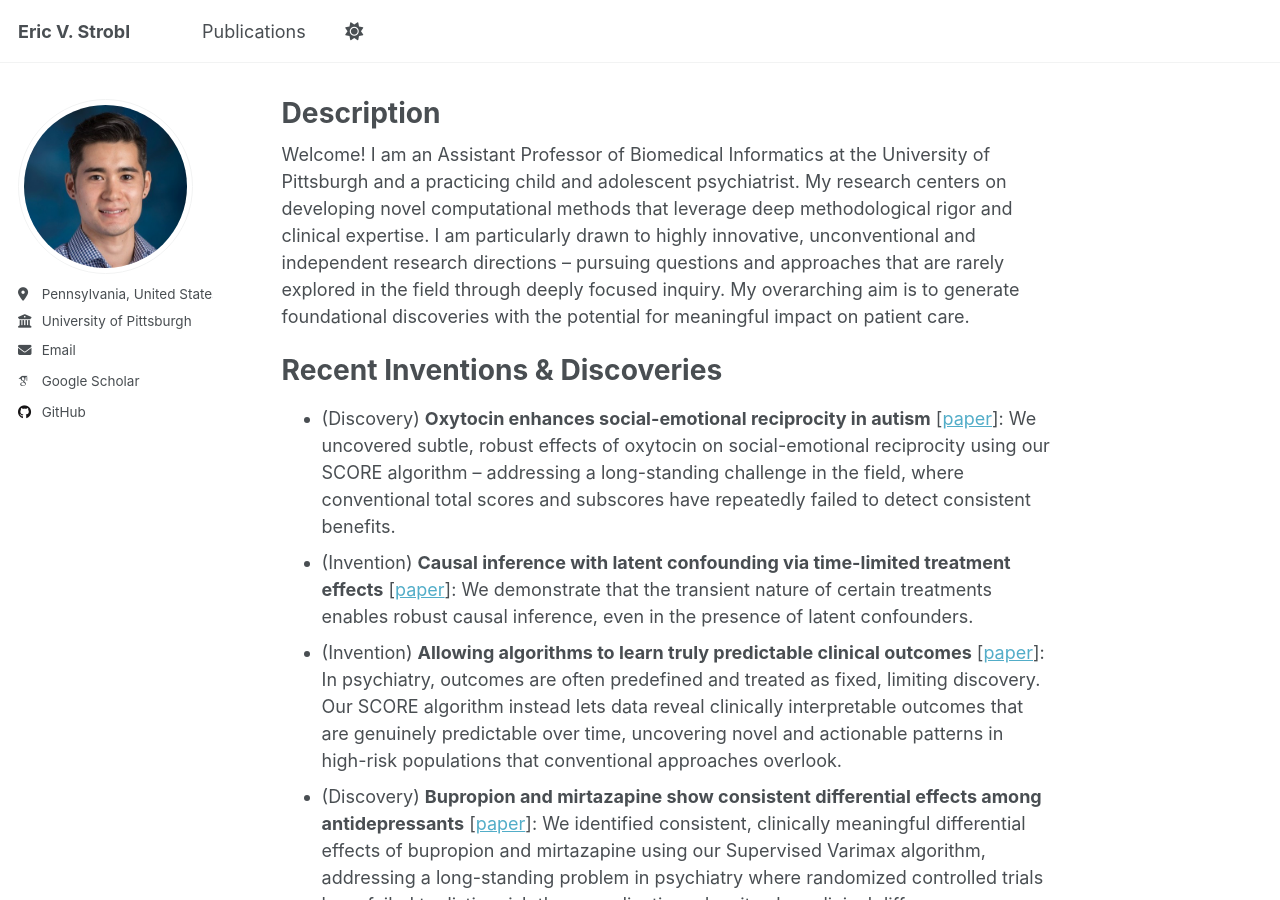
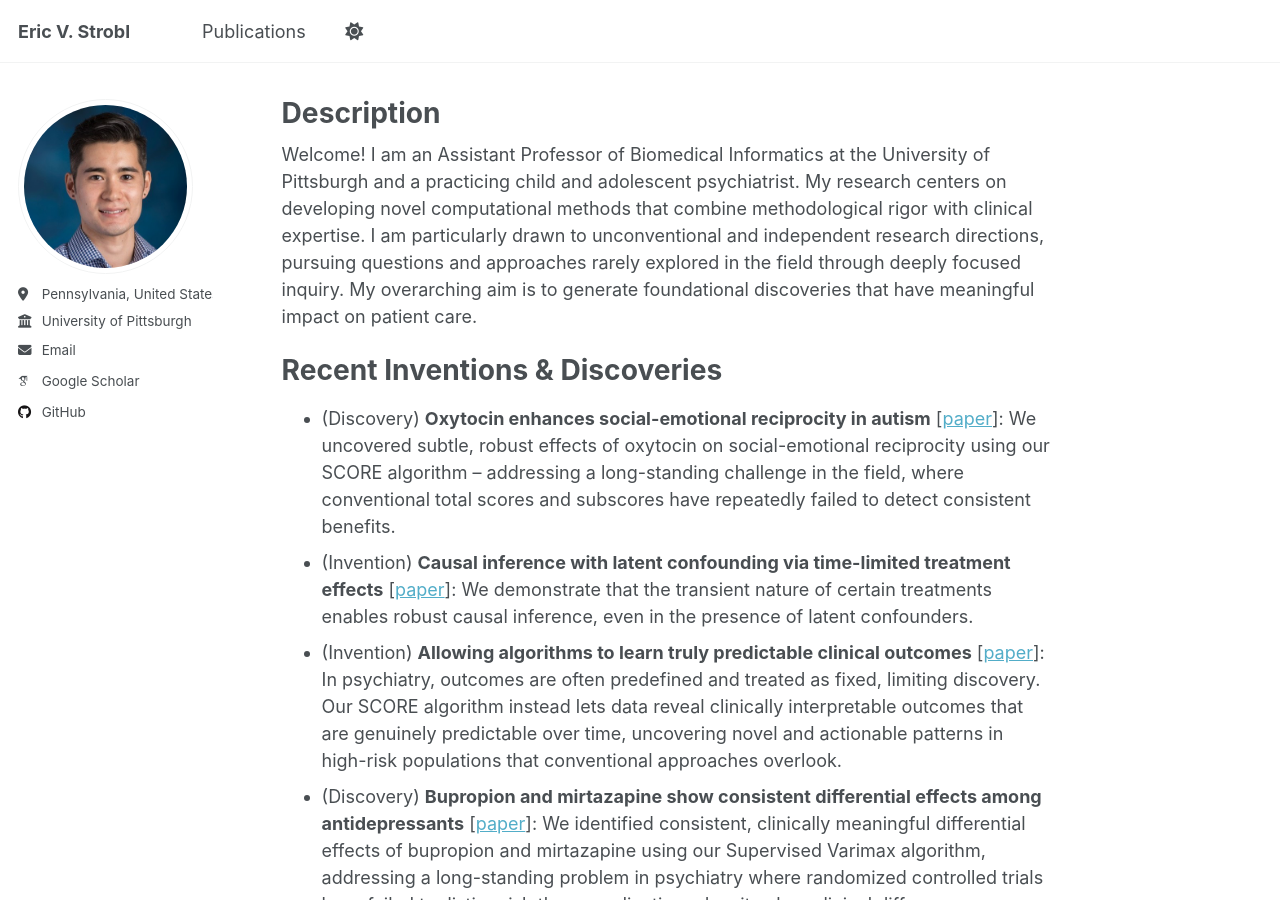
Before and after one commit to ericstrobl/ericstrobl.github.io, a Jekyll site: the page built from _pages/about.md, in a window 1280 px wide and 900 px high. Built offline with Jekyll 4.4.1, drawn with Linux system fonts in a browser that asks for light colours; some web fonts are replaced; a script that is not in the unit is left out.

Commit message:
Update about.md

```diff
--- a/_pages/about.md
+++ b/_pages/about.md
@@ -7,7 +7,7 @@ redirect_from:
   - /about.html
 ---
 
-Welcome! I am an Assistant Professor of Biomedical Informatics at the University of Pittsburgh and a practicing child and adolescent psychiatrist. My research centers on developing novel computational methods that leverage deep methodological rigor and clinical expertise. I am particularly drawn to highly innovative, unconventional and independent research directions -- pursuing questions and approaches that are rarely explored in the field through deeply focused inquiry. My overarching aim is to generate foundational discoveries with the potential for meaningful impact on patient care.
+Welcome! I am an Assistant Professor of Biomedical Informatics at the University of Pittsburgh and a practicing child and adolescent psychiatrist. My research centers on developing novel computational methods that combine methodological rigor with clinical expertise. I am particularly drawn to unconventional and independent research directions, pursuing questions and approaches rarely explored in the field through deeply focused inquiry. My overarching aim is to generate foundational discoveries that have meaningful impact on patient care.
 
 Recent Inventions & Discoveries
 ======
```
